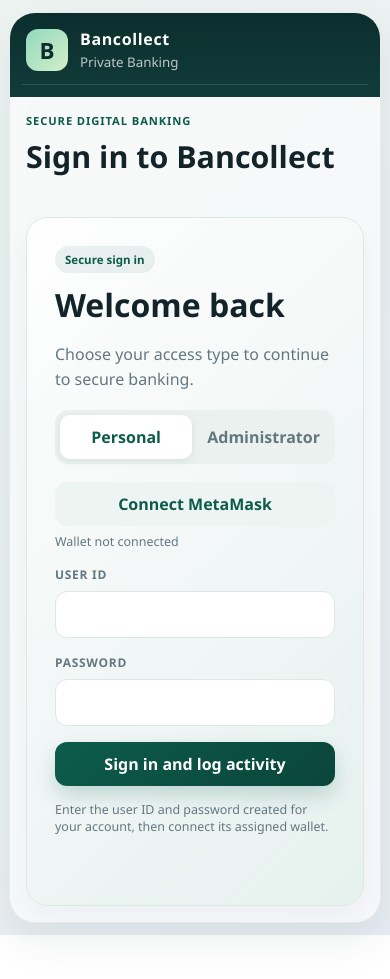
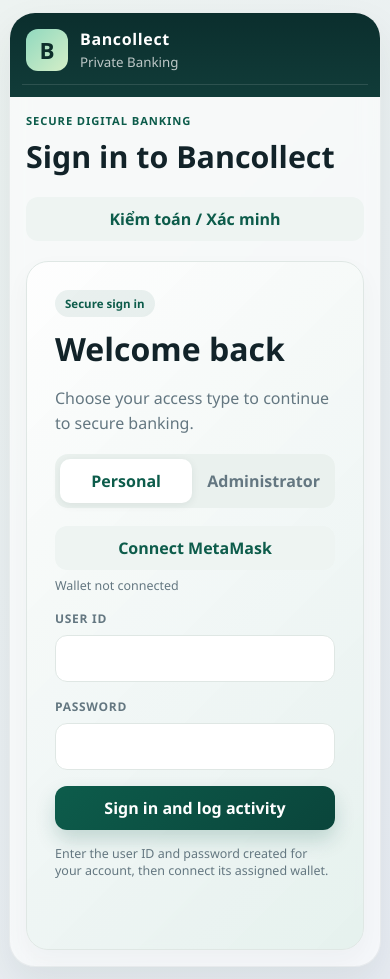
Before and after one commit to BaoAn205/TieuLuanChuyenNganh, a plain HTML site: page BlockChain-Access-Audit/frontend/index.html in a window 390 px wide. Before the commit the page ends 935 px from the top, so only its background shows below. Drawn offline with Linux system fonts and the light colour scheme.

Commit message:
Add auditor verification link to homepage

```diff
--- a/BlockChain-Access-Audit/frontend/css/style.css
+++ b/BlockChain-Access-Audit/frontend/css/style.css
@@ -156,6 +156,13 @@ button {
 .topbar-actions {
   display: flex;
   gap: 12px;
+}
+
+.topbar-actions .portal-link {
+  display: inline-flex;
+  align-items: center;
+  justify-content: center;
+  text-decoration: none;
 }
 
 .primary-button,
@@ -783,7 +790,8 @@ th {
     width: 100%;
   }
 
-  .topbar-actions button {
+  .topbar-actions button,
+  .topbar-actions .portal-link {
     flex: 1;
   }
 
--- a/BlockChain-Access-Audit/frontend/index.html
+++ b/BlockChain-Access-Audit/frontend/index.html
@@ -4,7 +4,7 @@
   <meta charset="UTF-8" />
   <meta name="viewport" content="width=device-width, initial-scale=1.0" />
   <title>Bancollect | Banking Dashboard</title>
-  <link rel="stylesheet" href="css/style.css?v=phase1-4" />
+  <link rel="stylesheet" href="css/style.css?v=phase1-5" />
 </head>
 <body>
   <div class="bank-shell">
@@ -42,6 +42,7 @@
           <h1 id="pageTitle">Sign in to Bancollect</h1>
         </div>
         <div class="topbar-actions">
+          <a id="auditorPortalLink" class="ghost-button portal-link" href="audit.html">Kiểm toán / Xác minh</a>
           <button id="quickTransfer" class="primary-button" type="button" hidden>New transfer</button>
           <button id="editProfileButton" class="ghost-button" type="button" hidden>Edit profile</button>
           <button id="logoutButton" class="ghost-button" type="button" hidden>Sign out</button>
@@ -305,7 +306,7 @@
     </form>
   </dialog>
 
-  <script src="js/config.js?v=render-sepolia-1"></script>
+  <script src="js/config.js?v=render-sepolia-2"></script>
   <script src="js/wallet.js?v=wallet-config-2"></script>
   <script src="js/app.js?v=phase1-6"></script>
 </body>
--- a/BlockChain-Access-Audit/frontend/js/config.js
+++ b/BlockChain-Access-Audit/frontend/js/config.js
@@ -1,6 +1,6 @@
 // Keep environment-specific public endpoints here. Never put private keys in frontend config.
 window.APP_CONFIG = {
-  API_BASE_URL: 'https://tieuluanchuyennganh-yyr1.onrender.com',
+  API_BASE_URL: 'https://tieuluanchuyennganh-yyri.onrender.com',
   CHAIN_ID: '0xaa36a7',
   CHAIN_NAME: 'Sepolia',
   CHAIN_RPC_URL: 'https://ethereum-sepolia-rpc.publicnode.com',
```
Also changed, not shown: BlockChain-Access-Audit/frontend/audit.html (+1 -1 lines).
